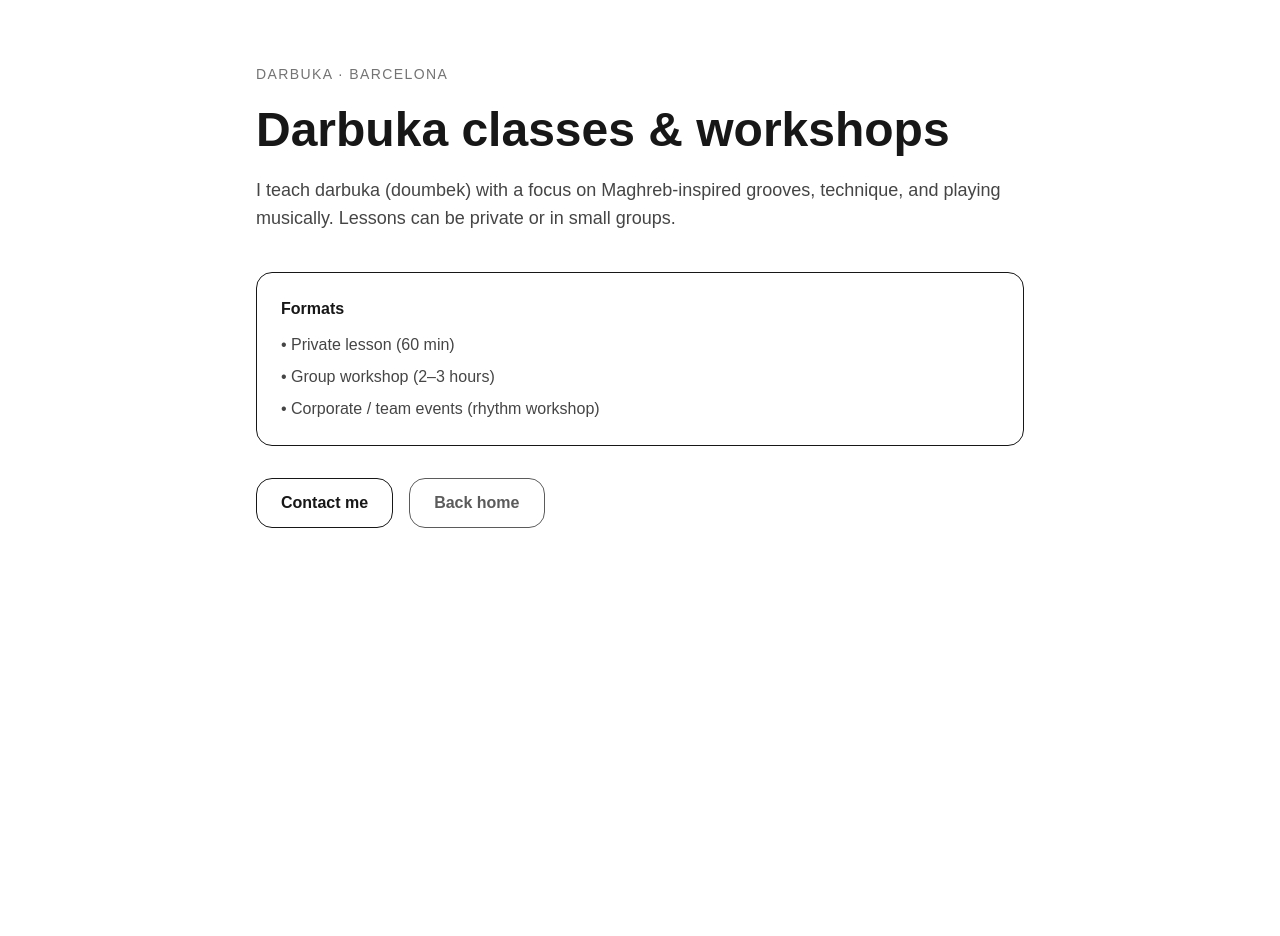
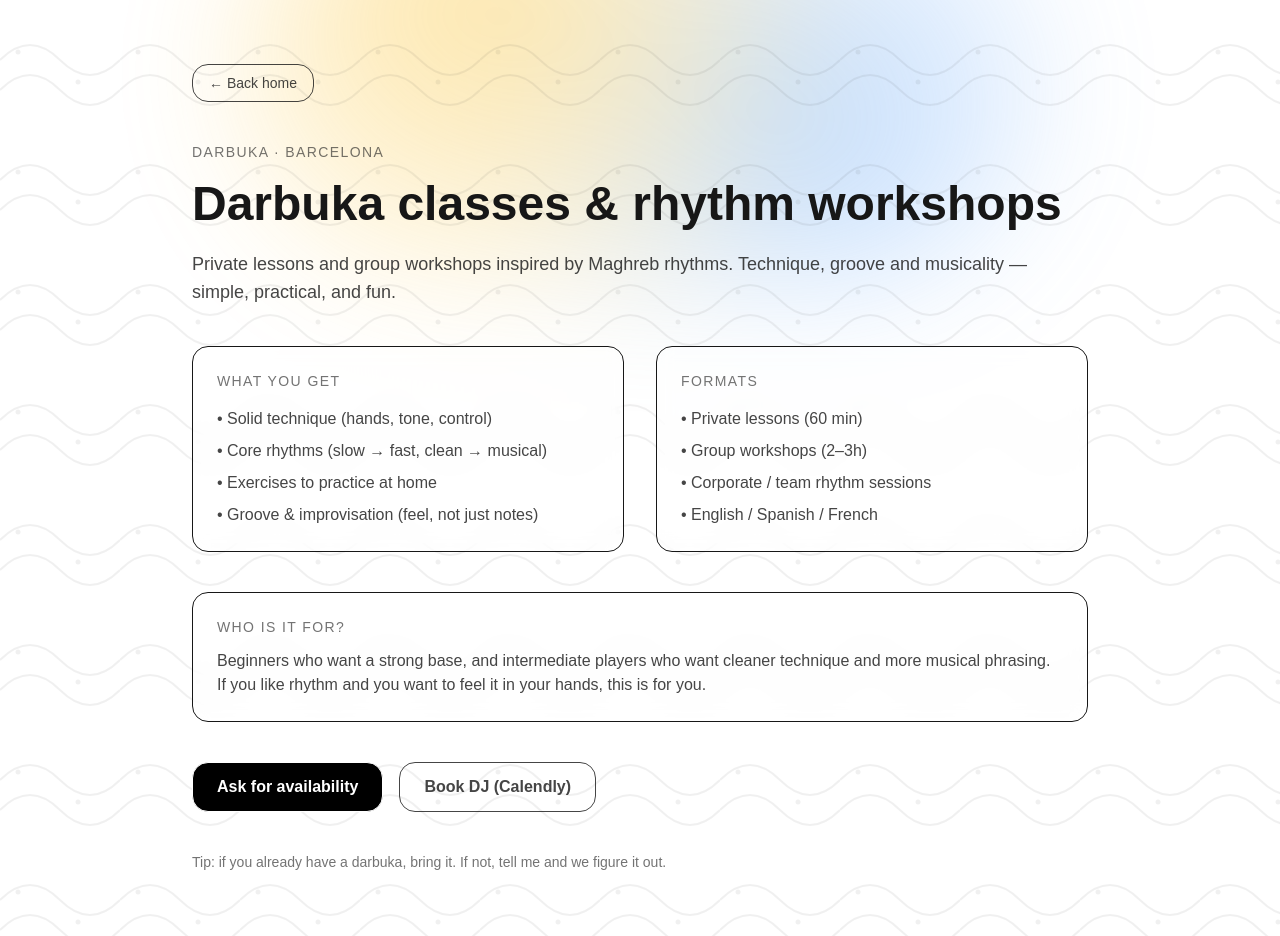
Before and after one commit to kuncarlos911/djcv-next, a Next.js app: page /darbuka in a window 1280 px wide. Before the commit the page ends 800 px from the top, so only its background shows below. Built offline with nearby package versions, Linux system fonts and the light colour scheme.

Commit message:
Add darbuka page

```diff
--- a/app/darbuka/page.tsx
+++ b/app/darbuka/page.tsx
@@ -1,43 +1,115 @@
 export default function DarbukaPage() {
   return (
-    <main className="min-h-screen px-6 py-16">
-      <div className="mx-auto max-w-3xl">
-        <p className="text-sm uppercase tracking-widest opacity-60">
+    <main className="relative min-h-screen px-6 py-16 overflow-hidden">
+      {/* Background: same vibe as home */}
+      <div className="pointer-events-none absolute inset-0 -z-10">
+        <div
+          className="absolute -top-32 left-1/2 h-[420px] w-[820px] -translate-x-1/2 rounded-full blur-3xl opacity-40"
+          style={{
+            background:
+              "radial-gradient(circle at 30% 30%, #fbbf24 0%, transparent 60%), radial-gradient(circle at 70% 60%, #60a5fa 0%, transparent 55%)",
+          }}
+        />
+      </div>
+
+      <svg
+        className="pointer-events-none absolute inset-0 -z-10 h-full w-full opacity-[0.06]"
+        xmlns="http://www.w3.org/2000/svg"
+      >
+        <defs>
+          <pattern id="waves2" width="120" height="120" patternUnits="userSpaceOnUse">
+            <path
+              d="M0 60 C 20 40, 40 40, 60 60 S 100 80, 120 60"
+              fill="none"
+              stroke="currentColor"
+              strokeWidth="2"
+            />
+            <path
+              d="M0 90 C 20 70, 40 70, 60 90 S 100 110, 120 90"
+              fill="none"
+              stroke="currentColor"
+              strokeWidth="2"
+            />
+            <circle cx="18" cy="52" r="2.5" fill="currentColor" />
+            <circle cx="78" cy="82" r="2.5" fill="currentColor" />
+          </pattern>
+        </defs>
+        <rect width="100%" height="100%" fill="url(#waves2)" />
+      </svg>
+
+      <div className="mx-auto max-w-4xl">
+        <a
+          href="/"
+          className="inline-flex items-center gap-2 rounded-2xl border px-4 py-2 text-sm opacity-80 hover:opacity-100 transition"
+        >
+          ← Back home
+        </a>
+
+        <p className="mt-10 text-sm uppercase tracking-widest opacity-60">
           Darbuka · Barcelona
         </p>
 
-        <h1 className="mt-4 text-5xl font-bold leading-tight">
-          Darbuka classes & workshops
+        <h1 className="mt-3 text-5xl font-bold leading-tight">
+          Darbuka classes & rhythm workshops
         </h1>
 
         <p className="mt-4 text-lg opacity-80">
-          I teach darbuka (doumbek) with a focus on Maghreb-inspired grooves,
-          technique, and playing musically. Lessons can be private or in small groups.
+          Private lessons and group workshops inspired by Maghreb rhythms.
+          Technique, groove and musicality — simple, practical, and fun.
         </p>
 
-        <div className="mt-10 rounded-2xl border p-6">
-          <p className="font-semibold">Formats</p>
-          <ul className="mt-3 space-y-2 opacity-80">
-            <li>• Private lesson (60 min)</li>
-            <li>• Group workshop (2–3 hours)</li>
-            <li>• Corporate / team events (rhythm workshop)</li>
-          </ul>
+        <div className="mt-10 grid gap-8 md:grid-cols-2">
+          <div className="rounded-2xl border bg-white/40 p-6 backdrop-blur">
+            <p className="text-sm uppercase tracking-widest opacity-60">What you get</p>
+            <ul className="mt-4 space-y-2 opacity-80">
+              <li>• Solid technique (hands, tone, control)</li>
+              <li>• Core rhythms (slow → fast, clean → musical)</li>
+              <li>• Exercises to practice at home</li>
+              <li>• Groove & improvisation (feel, not just notes)</li>
+            </ul>
+          </div>
+
+          <div className="rounded-2xl border bg-white/40 p-6 backdrop-blur">
+            <p className="text-sm uppercase tracking-widest opacity-60">Formats</p>
+            <ul className="mt-4 space-y-2 opacity-80">
+              <li>• Private lessons (60 min)</li>
+              <li>• Group workshops (2–3h)</li>
+              <li>• Corporate / team rhythm sessions</li>
+              <li>• English / Spanish / French</li>
+            </ul>
+          </div>
         </div>
 
-        <div className="mt-8 flex flex-wrap gap-4">
+        <div className="mt-10 rounded-2xl border bg-white/40 p-6 backdrop-blur">
+          <p className="text-sm uppercase tracking-widest opacity-60">Who is it for?</p>
+          <p className="mt-3 opacity-80">
+            Beginners who want a strong base, and intermediate players who want cleaner technique
+            and more musical phrasing. If you like rhythm and you want to feel it in your hands,
+            this is for you.
+          </p>
+        </div>
+
+        <div className="mt-10 flex flex-wrap gap-4">
           <a
             href="/contact"
-            className="rounded-2xl border px-6 py-3 font-semibold"
+            className="rounded-2xl border px-6 py-3 font-semibold bg-black text-white hover:opacity-90 transition"
           >
-            Contact me
+            Ask for availability
           </a>
+
           <a
-            href="/"
-            className="rounded-2xl border px-6 py-3 font-semibold opacity-70"
+            href="https://calendly.com/kuncarlos/dj-booking-call"
+            target="_blank"
+            rel="noreferrer"
+            className="rounded-2xl border px-6 py-3 font-semibold opacity-80 hover:opacity-100 transition"
           >
-            Back home
+            Book DJ (Calendly)
           </a>
         </div>
+
+        <p className="mt-10 text-sm opacity-60">
+          Tip: if you already have a darbuka, bring it. If not, tell me and we figure it out.
+        </p>
       </div>
     </main>
   );
```
